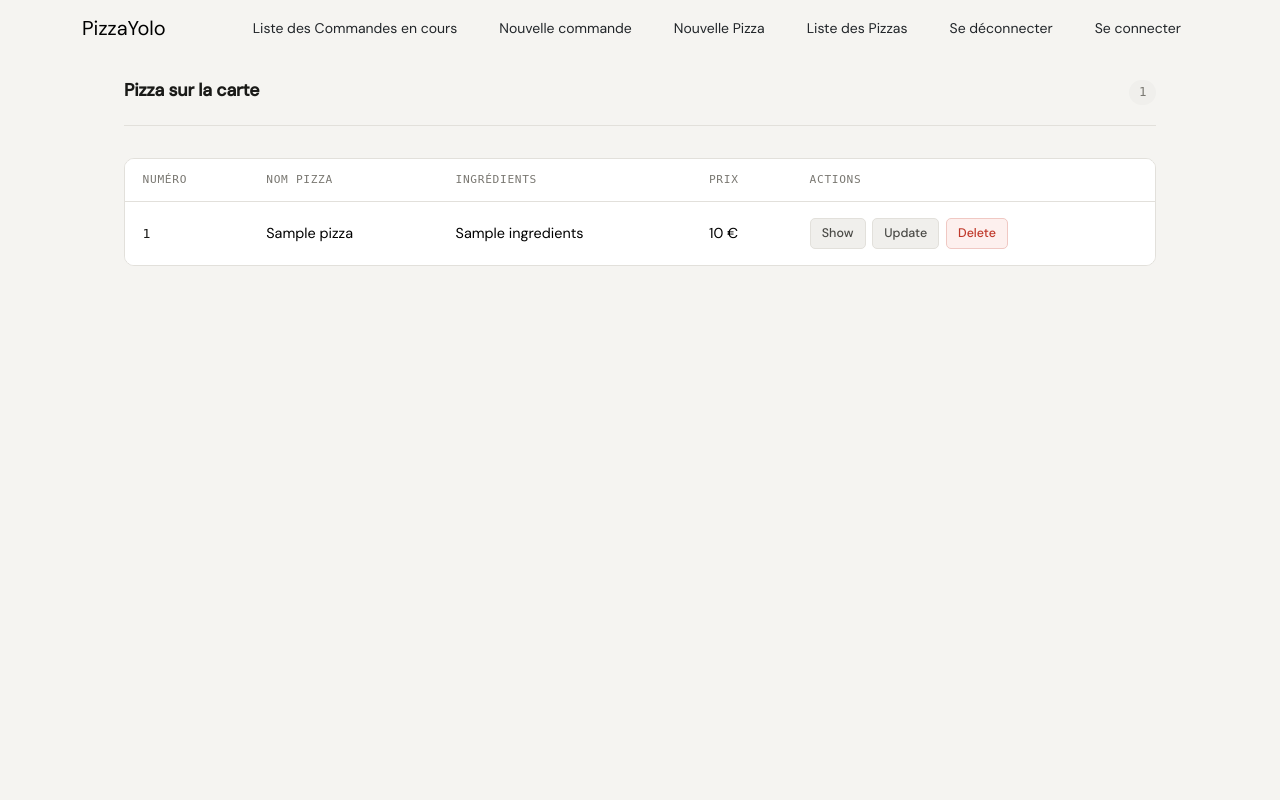
After one commit to agautier773-crypto/PizzaYolo, a PHP site: template views/pizza/list.php in a window 1280 px wide. The commit adds this page. Run offline with PHP 8.4, Linux system fonts and the light colour scheme; the template is opened without the code that fills it: most values are stand-ins (such as "Sample title", 1, 10 or a date in 2020); data that the repository does not hold is empty.

Commit message:
Ajout Crud sur les pizzas manque delete et update a faire

```diff
--- a/public/index.php
+++ b/public/index.php
@@ -25,6 +25,10 @@ $router
     ->post("/UpdateEtat/{id}", App\Controllers\CommandeController::class."::updateEtat")
     ->get("/Delete/{id}", App\Controllers\CommandeController::class."::delete")
 
+    ->get("/pizza", \App\Controllers\PizzaController::class."::home")
+    ->get("/pizza/create", App\Controllers\PizzaController::class."::create")
+    ->post("/pizza/create", \App\Controllers\PizzaController::class."::store")
+
     ->get("/login", App\Controllers\AuthController::class . "::login")
     ->post("/login", App\Controllers\AuthController::class . "::attemptlogin")
     ->get("/logout", App\Controllers\AuthController::class . "::logout")
--- a/src/Core/Model.php
+++ b/src/Core/Model.php
@@ -210,6 +210,7 @@ class Model {
     /**
      * Hydrate les propriétés du modèle à partir d'un tableau associatif
      * Seuls les champs retournés par getFields() sont hydratés. (fillable)
+     * gere aussi les valeurs par défaut avec isset, si pas dans values alors ajoute la valeur atrtribué dans modele
      * @param array $values
      * @return void
      */
@@ -217,7 +218,8 @@ class Model {
     {
         $attr = explode(", ", $this->getFields());
         foreach ($attr as $field) {
-            if (property_exists($this, $field)){
+            if (property_exists($this, $field) && isset($values[$field])){
+                settype($values[$field], gettype($this->$field));
                 $this->$field = $values[$field];
             }
         }
--- a/views/layouts/main.php
+++ b/views/layouts/main.php
@@ -14,13 +14,17 @@ use App\Core\Auth;
         <link href="https://fonts.googleapis.com/css2?family=Syne:wght@700;800&family=DM+Sans:wght@300;400;500&display=swap" rel="stylesheet"/>
         <script src="https://cdn.jsdelivr.net/npm/bootstrap@5.3.8/dist/js/bootstrap.bundle.min.js" integrity="sha384-FKyoEForCGlyvwx9Hj09JcYn3nv7wiPVlz7YYwJrWVcXK/BmnVDxM+D2scQbITxI" crossorigin="anonymous" defer></script>
     </head>
+
 <body>
     <!-- NAV -->
     <nav class="navbar">
         <div class="container d-flex justify-content-between align-items-center">
             <a class="navbar-brand" href="/"/></i>PizzaYolo</a>
             <div class="d-flex gap-2">
-                    <a href="/tache" class="btn btn-outline-c btn-sm px-3"> Liste des Commandes en cours</a>
+                    <a href="/" class="btn btn-outline-c btn-sm px-3"> Liste des Commandes en cours</a>
+                    <a href="/create" class="btn btn-outline-c btn-sm px-3"> Nouvelle commande</a>
+                    <a href="/pizza/create" class="btn btn-outline-c btn-sm px-3"> Nouvelle Pizza</a>
+                    <a href="/pizza" class="btn btn-outline-c btn-sm px-3"> Liste des Pizzas</a>
                     <a href="/logout" class="btn btn-outline-c btn-sm px-3">Se déconnecter</a>
                     <a href="/login" class="btn btn-outline-c btn-sm px-3">Se connecter</a>
             </div>
--- /dev/null
+++ b/views/pizza/list.php
@@ -0,0 +1,196 @@
+<style>
+    :root {
+        --bg: #f5f4f1;
+        --surface: #ffffff;
+        --border: #e2e0db;
+        --text-primary: #1a1a18;
+        --text-muted: #7a7872;
+        --accent: #2c5f8a;
+        --accent-light: #e8f0f7;
+        --danger: #c0392b;
+        --danger-light: #fdf0ee;
+        --warning: #b07d2a;
+        --warning-light: #fdf6e8;
+        --success: #2a7a4b;
+        --success-light: #eaf5ef;
+        --neutral: #4a4a46;
+        --neutral-light: #f0efec;
+    }
+
+    body {
+        background-color: var(--bg);
+        font-family: 'DM Sans', sans-serif;
+        color: var(--text-primary);
+        min-height: 100vh;
+    }
+
+    .page-wrapper {
+        max-width: 1080px;
+        margin: 0 auto;
+        padding: 1.5rem 1.5rem 4rem;
+    }
+
+    .page-header {
+        margin-bottom: 2rem;
+        padding-bottom: 1.25rem;
+        border-bottom: 1px solid var(--border);
+        display: flex;
+        align-items: baseline;
+        justify-content: space-between;
+        flex-wrap: wrap;
+        gap: 0.75rem;
+    }
+
+    .page-title {
+        font-size: 1.1rem;
+        font-weight: 600;
+        letter-spacing: -0.01em;
+        color: var(--text-primary);
+        margin: 0;
+    }
+
+    .page-count {
+        font-family: 'DM Mono', monospace;
+        font-size: 0.78rem;
+        color: var(--text-muted);
+        background: var(--neutral-light);
+        padding: 0.2rem 0.6rem;
+        border-radius: 20px;
+    }
+
+    .table-card {
+        background: var(--surface);
+        border: 1px solid var(--border);
+        border-radius: 10px;
+        overflow: hidden;
+    }
+
+    .table-card table { margin: 0; }
+
+    .table-card thead tr {
+        background: var(--bg);
+        border-bottom: 1px solid var(--border);
+    }
+
+    .table-card thead th {
+        font-family: 'DM Mono', monospace;
+        font-size: 0.7rem;
+        font-weight: 500;
+        text-transform: uppercase;
+        letter-spacing: 0.06em;
+        color: var(--text-muted);
+        padding: 0.8rem 1.1rem;
+        border: none;
+        white-space: nowrap;
+    }
+
+    .table-card tbody tr {
+        border-bottom: 1px solid var(--border);
+        transition: background 0.15s ease;
+    }
+
+    .table-card tbody tr:last-child { border-bottom: none; }
+    .table-card tbody tr:hover { background: #fafaf8; }
+
+    .table-card tbody td {
+        padding: 1rem 1.1rem;
+        vertical-align: middle;
+        border: none;
+        font-size: 0.9rem;
+    }
+
+    .order-id {
+        font-family: 'DM Mono', monospace;
+        font-size: 0.82rem;
+        font-weight: 500;
+        color: var(--text-primary);
+    }
+
+    .badge-etat {
+        font-family: 'DM Mono', monospace;
+        font-size: 0.72rem;
+        font-weight: 500;
+        padding: 0.3rem 0.65rem;
+        border-radius: 5px;
+        letter-spacing: 0.03em;
+        display: inline-block;
+    }
+
+    .badge-en-cours  { background: var(--warning-light); color: var(--warning); }
+    .badge-validee   { background: var(--success-light);  color: var(--success); }
+    .badge-annulee   { background: var(--danger-light);   color: var(--danger);  }
+    .badge-livree    { background: var(--accent-light);   color: var(--accent);  }
+
+    .actions-cell {
+        display: flex;
+        gap: 0.4rem;
+        flex-wrap: wrap;
+        align-items: center;
+    }
+
+    .btn-action {
+        font-size: 0.78rem;
+        font-weight: 500;
+        padding: 0.3rem 0.7rem;
+        border-radius: 5px;
+        border: 1px solid transparent;
+        cursor: pointer;
+        transition: all 0.15s ease;
+        text-decoration: none;
+        white-space: nowrap;
+        display: inline-block;
+    }
+
+    .btn-show   { background: var(--neutral-light); border-color: var(--border);  color: var(--neutral); }
+    .btn-show:hover   { background: #e5e4e0; color: var(--text-primary); }
+
+    .btn-etat   { background: var(--warning-light); border-color: #e8d5a3; color: var(--warning); }
+    .btn-etat:hover   { background: #f5e9c8; color: var(--warning); }
+
+    .btn-update { background: var(--accent-light);  border-color: #c0d8ee; color: var(--accent);  }
+    .btn-update:hover { background: #d4e6f4; color: var(--accent); }
+
+    .btn-delete { background: var(--danger-light);  border-color: #f0c8c3; color: var(--danger);  }
+    .btn-delete:hover { background: #f8dbd8; color: var(--danger); }
+
+    @media (max-width: 640px) {
+        .table-card thead th:nth-child(2),
+        .table-card tbody td:nth-child(2) { display: none; }
+    }
+</style>
+
+<div class="page-wrapper">
+
+    <div class="page-header">
+        <h1 class="page-title">Pizza sur la carte</h1>
+        <span class="page-count"><?=count($pizza)?> </span>
+    </div>
+
+    <div class="table-card">
+        <table class="table table-borderless mb-0">
+            <thead>
+            <tr>
+                <th>Numéro</th>
+                <th>Nom Pizza</th>
+                <th>Ingrédients</th>
+                <th>Prix</th>
+                <th>Actions</th>
+            </tr>
+            </thead>
+            <tbody>
+            <?php foreach ($pizza as $pizzas) :?>
+                <tr>
+                    <td><span class="order-id"><?= $pizzas->id_pizza ?></span></td>
+                    <td> <?= $pizzas->nom ?></td>
+                    <td><?= $pizzas->ingredients ?></td>
+                    <td><?= $pizzas-> prix ?> €</td>
+                    <td>
+                        <div class="actions-cell">
+                            <a href="/show/<?= $pizzas->id_pizza?>" class="btn-action btn-show">Show</a>
+                            <a href="/pizza/update/<?= $pizzas->id_pizza?>" class="btn-action btn-show">Update</a>
+                            <a href="/pizza/delete/<?=$pizzas->id_pizza?>" class="btn-action btn-delete">Delete</a>
+                        </div>
+                    </td>
+                </tr>
+            <?php endforeach;?>
+            </tbody>
```
Also changed, not shown: src/Controllers/PizzaController.php (added, +58 -0 lines), views/pizza/form.php (added, +101 -0 lines).
